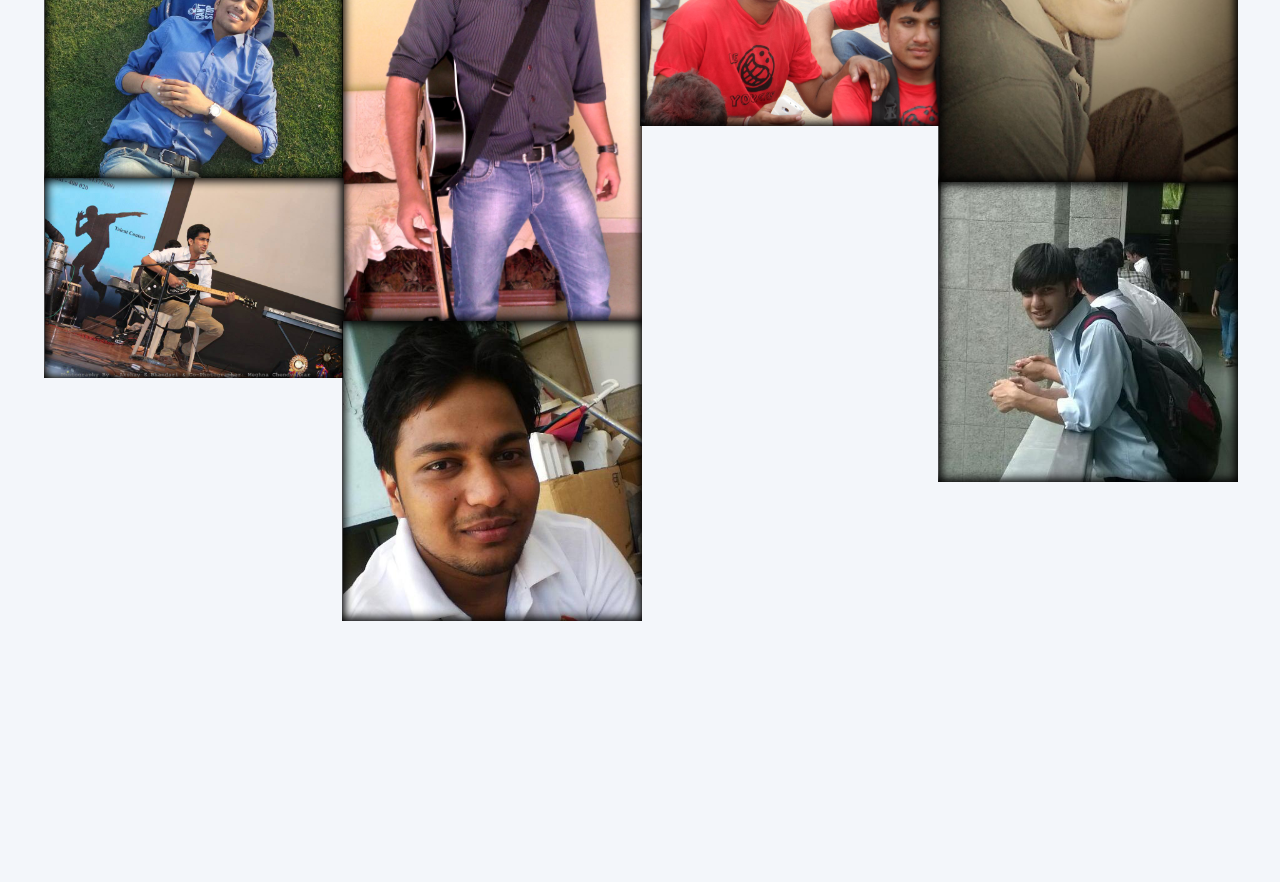
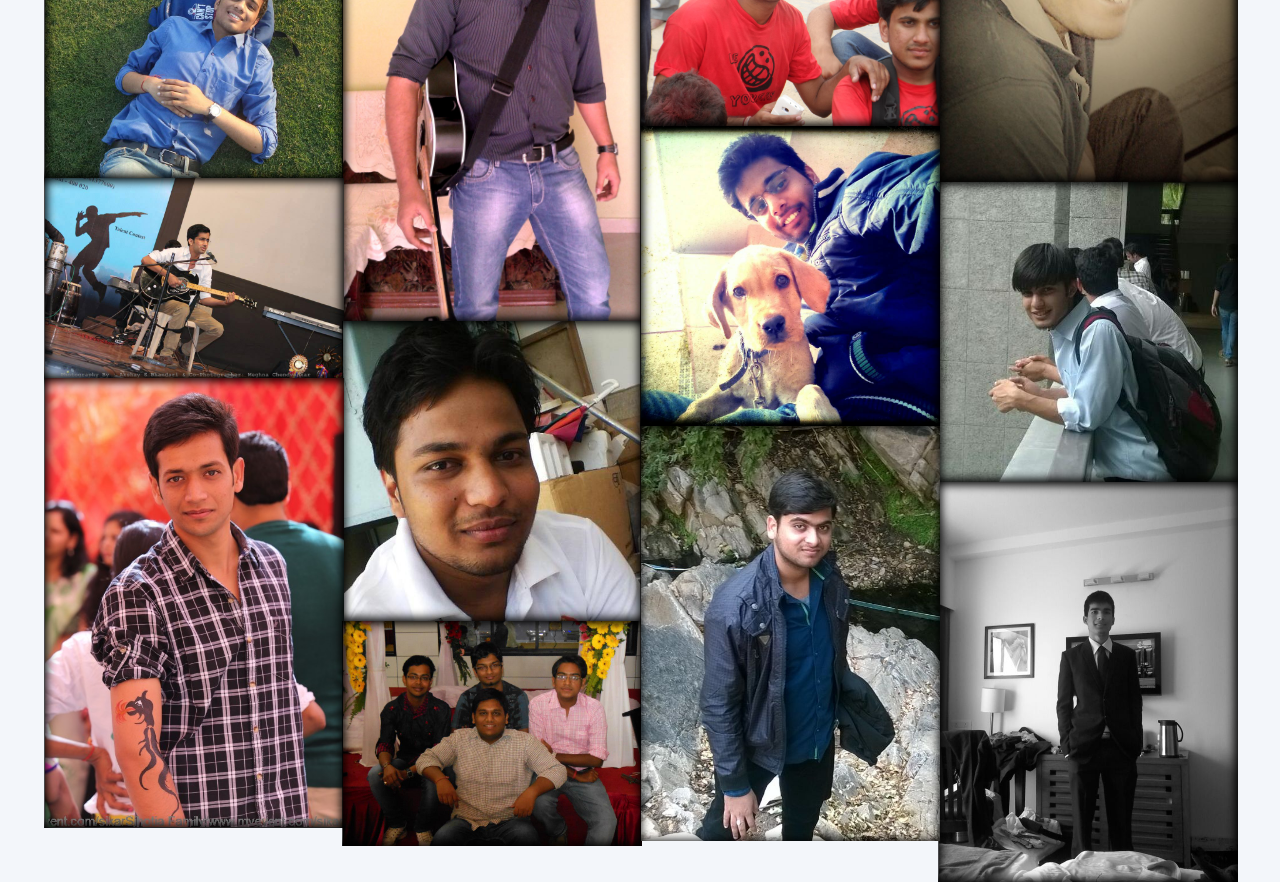
Before and after one commit to asheeshmor/asheeshmor.github.io, a plain HTML site: page about.html in a window 1280 px wide. Shown: the part 860-1742 px from the top of the page. Before the commit the page ends 1481 px from the top, so only its background shows below. Drawn offline with Linux system fonts and the light colour scheme.

Commit message:
More members
Munna

```diff
--- a/about.html
+++ b/about.html
@@ -66,6 +66,11 @@
 	        	<img src="images/pic15.jpg" alt="Parth"  data-fullsrc="images/pic15.jpg"/>
 	        	<img src="images/pic16.jpg" alt="Aakash"  data-fullsrc="images/pic16.jpg"/>
 	        	<img src="images/pic17.jpg" alt="Kunal aka Dipoo"  data-fullsrc="images/pic17.jpg"/>
+	        	<img src="images/pic18.jpg" alt="Tonu"  data-fullsrc="images/pic18.jpg"/>
+	        	<img src="images/pic20.jpg" alt="Vishwas"  data-fullsrc="images/pic20.jpg"/>
+	        	<img src="images/pic21.jpg" alt="Pratik"  data-fullsrc="images/pic21.jpg"/>
+	        	<img src="images/pic22.jpg" alt="Mohit"  data-fullsrc="images/pic22.jpg"/>
+	        	<img src="images/pic23.jpg" alt="Samridh"  data-fullsrc="images/pic23.jpg"/>
        		</div>
 
         </div>
```
